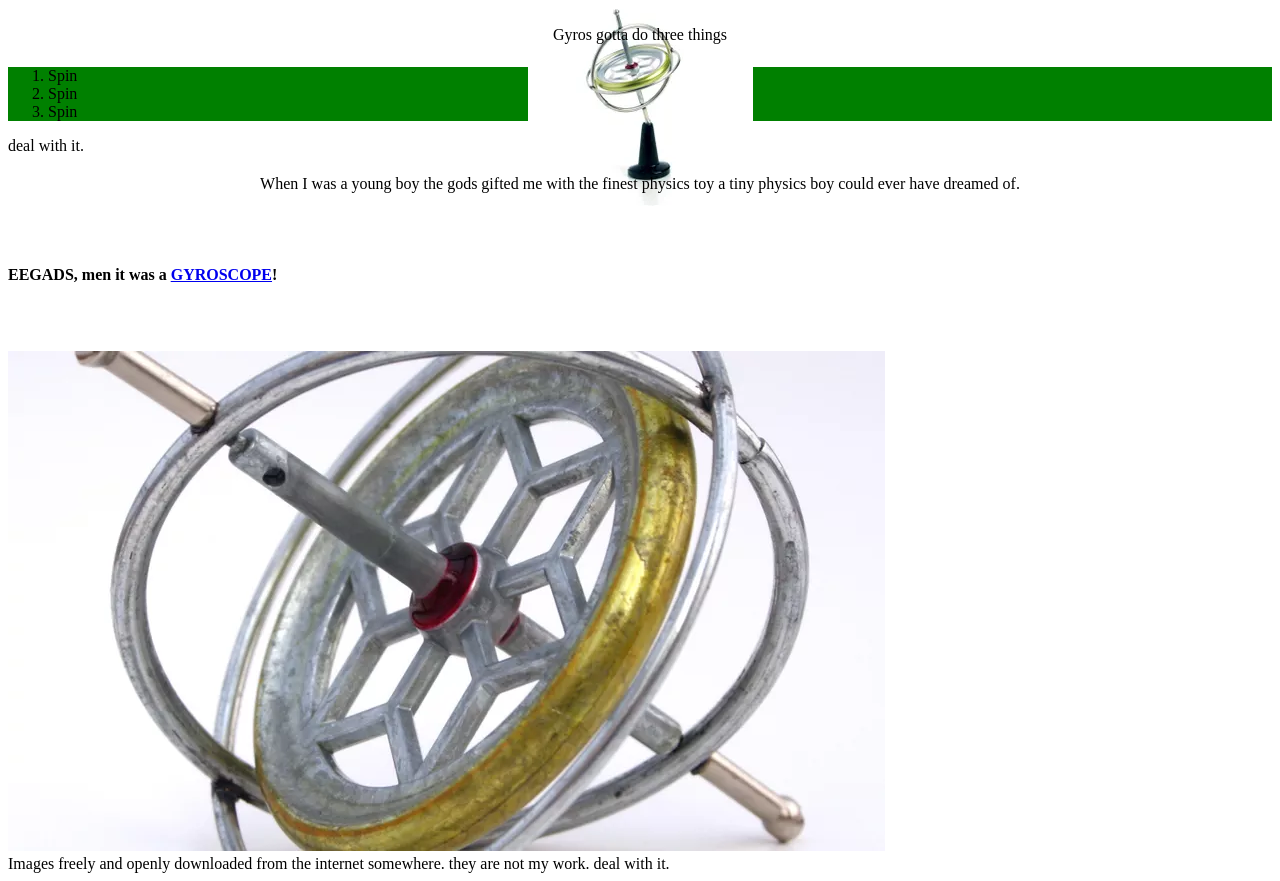
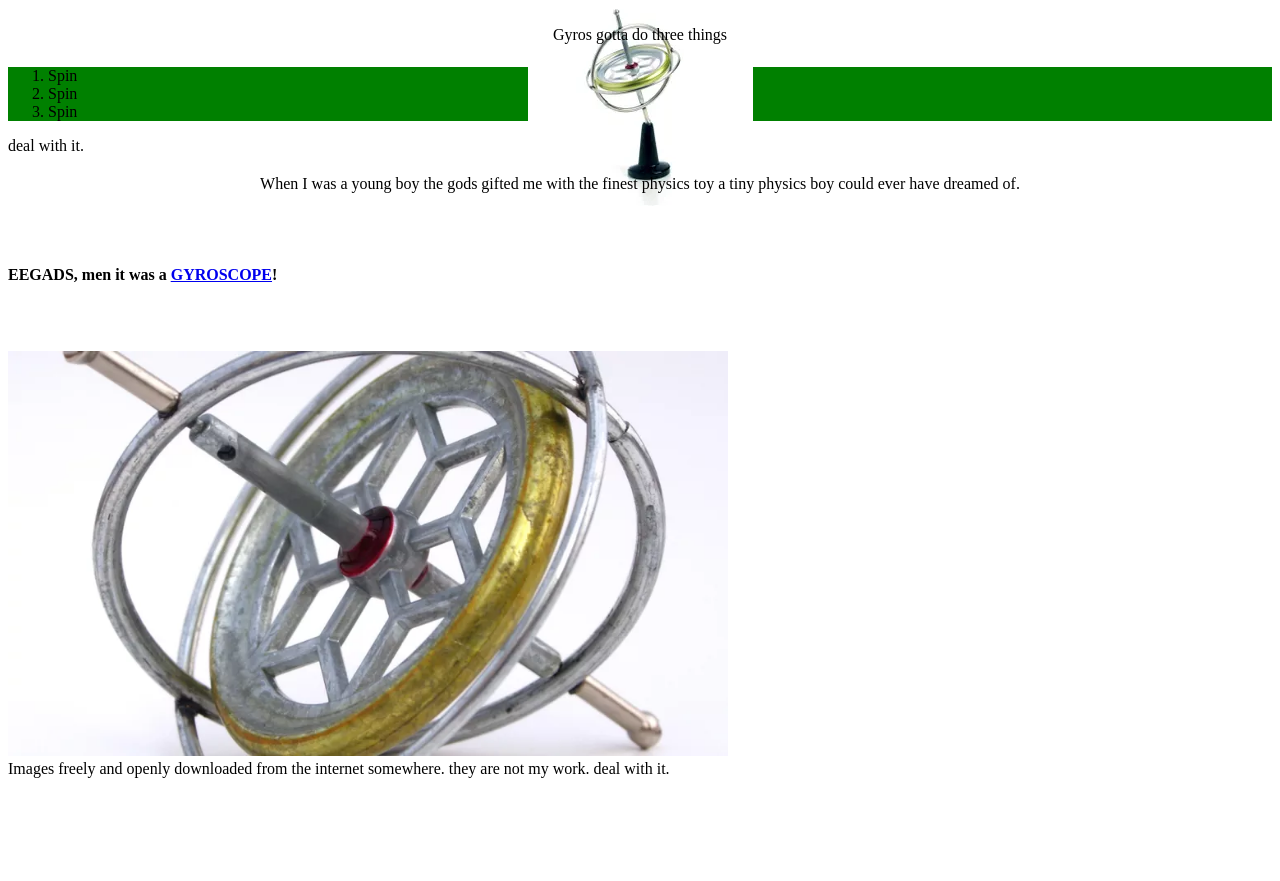
Before and after one commit to RaincloudDev/odin_recipes, a plain HTML site: page pages/gyro.html in a window 1280 px wide. Shown: the part 76-957 px from the top of the page. After the commit the page ends 862 px from the top, so only its background shows below. Drawn offline with Linux system fonts and the light colour scheme.

Commit message:
update styles

```diff
--- a/pages/gyro.html
+++ b/pages/gyro.html
@@ -3,6 +3,7 @@
     <head>
         <link rel="stylesheet" href="style.css">
         <meta charset="utf-8">
+        <meta name="viewport" content="width=device-width, initial-scale=1.0">
         <title>Recipies4Odin</title>
     </head>
 
--- a/pages/style.css
+++ b/pages/style.css
@@ -4,7 +4,10 @@ ul, ol{
 }
 
 
-
+img{
+    max-width: 45rem;
+    aspect-ratio: 16 / 9;
+}
 .button{
 
     text-decoration: none;
@@ -34,7 +37,6 @@ ul, ol{
     background-color: gray;
     border: 2px solid black;
     border-radius: 10px;
-
     text-align: center;
 }
 
```
Also changed, not shown: pages/about.html (+1 -0 lines), pages/cheese.html (+1 -0 lines), pages/drone.html (+1 -0 lines), pages/index.html (+1 -0 lines).
